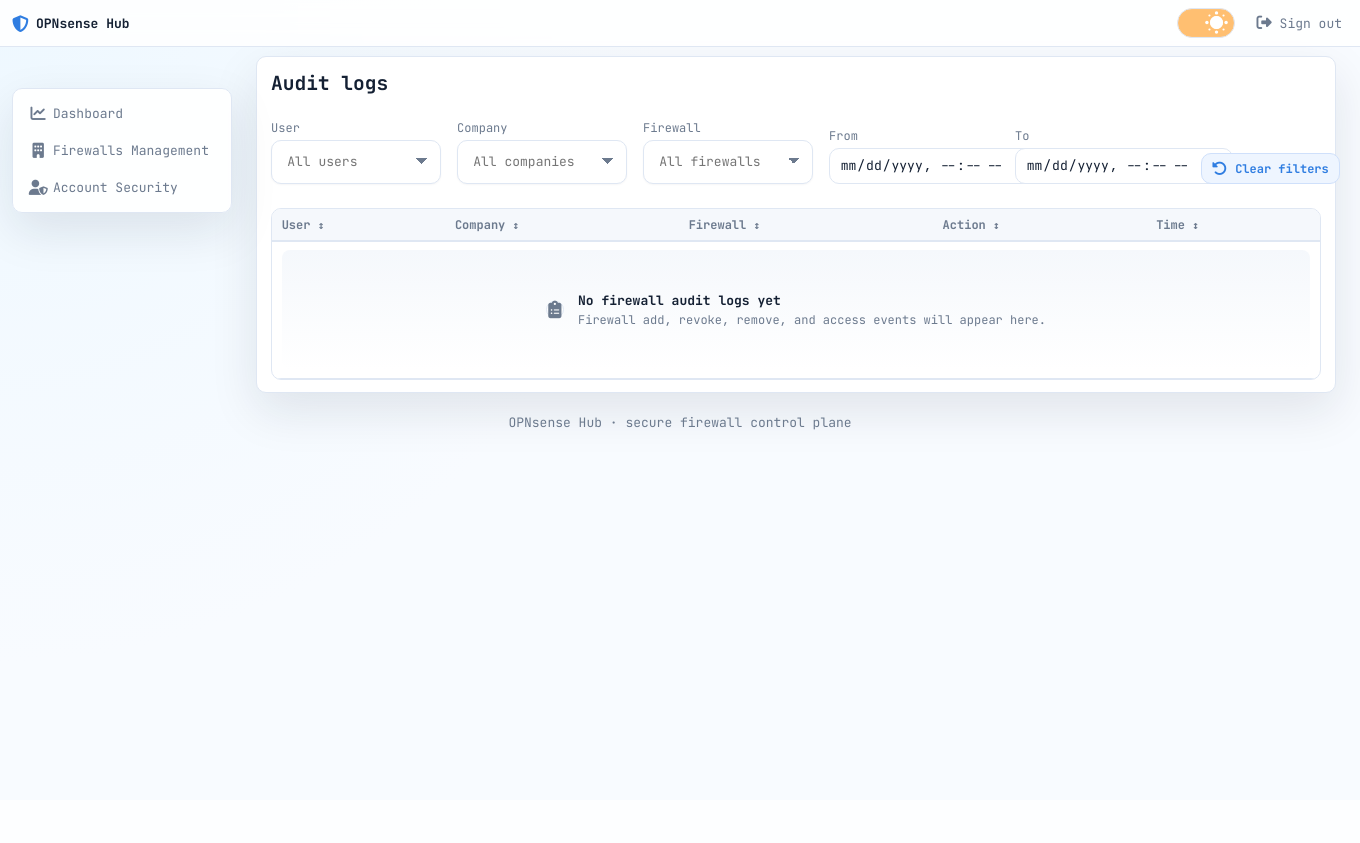
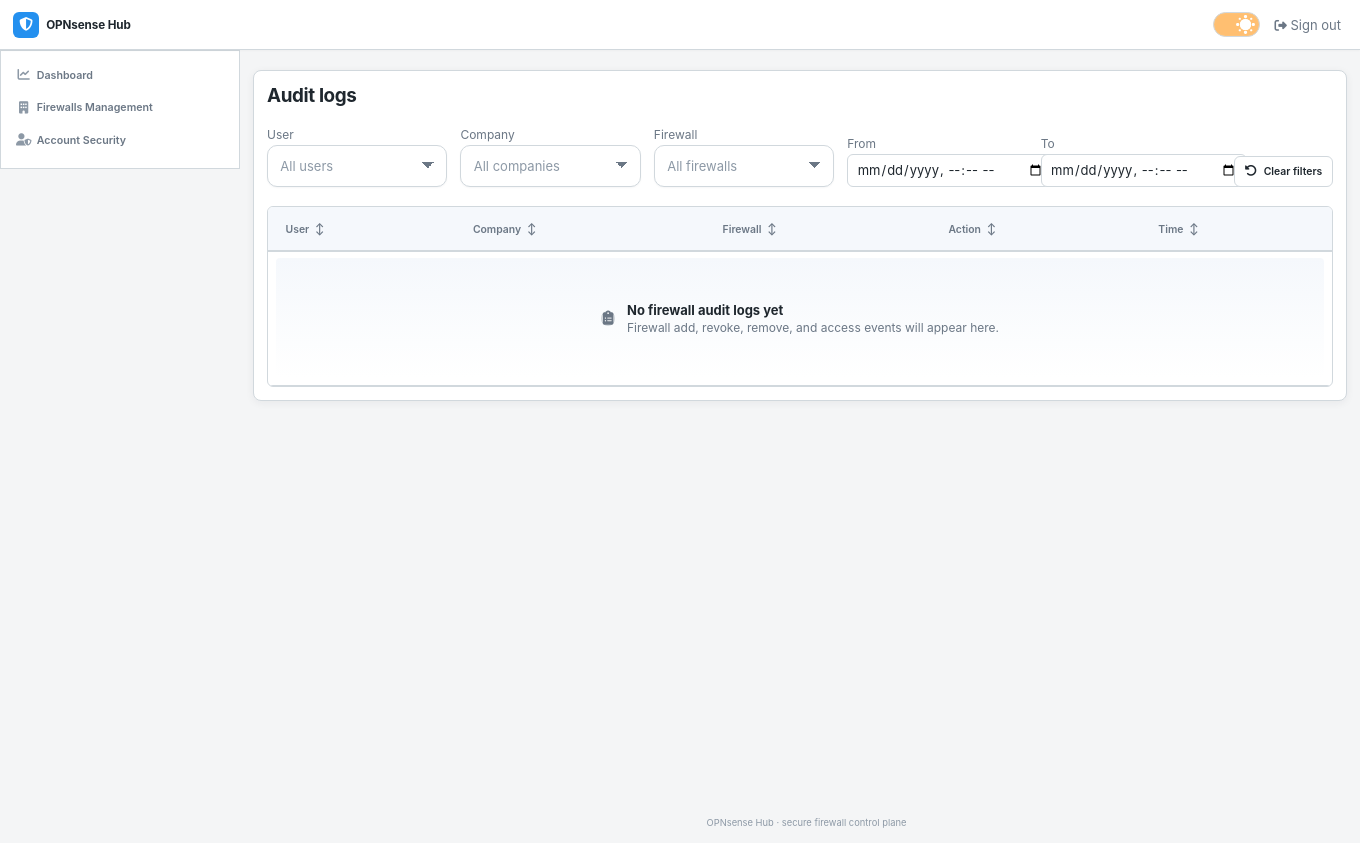
Before and after one commit to albercuba/OPNsense-Hub, a FastAPI app: template dashboard/app/templates/audit_logs.html in a window 1360 px wide. Before the commit the page ends 431 px from the top, so only its background shows below. Run offline with FastAPI, Linux system fonts and the light colour scheme; the template is opened without the code that fills it, so the values that code supplies are empty; parts of the project's set-up code (start-up, migrations or seed data) failed here and were passed over; some libraries are stand-ins or nearby versions.

Commit message:
feat: UI redesign

```diff
--- /dev/null
+++ b/dashboard/app/static/pharmapms-theme.css
@@ -0,0 +1,384 @@
+/* PharmaPMS visual language for OPNsense Hub.
+ * This file intentionally overrides presentation only; routes, forms, and
+ * security-sensitive interaction hooks remain in the existing templates/JS.
+ */
+:root {
+    color-scheme: light;
+    --background: #f4f5f6;
+    --surface: #ffffff;
+    --surface-hover: #f0f2f4;
+    --surface-active: #e7edf3;
+    --text-primary: #1f272e;
+    --text-secondary: #6b7785;
+    --text-muted: #8d99a6;
+    --border: #d1d8dd;
+    --input-bg: #ffffff;
+    --overlay: rgb(31 39 46 / 38%);
+    --accent: #2490ef;
+    --accent-hover: #1a75c4;
+    --danger: #b42318;
+    --warning: #a15c00;
+    --success: #087443;
+    --info: #315f9e;
+    --sidebar-width: 240px;
+    --radius-sm: 4px;
+    --radius-md: 6px;
+    --radius-lg: 8px;
+    --shadow: 0 2px 8px rgb(31 39 46 / 6%);
+    --line: var(--border);
+    --bg: var(--background);
+    --panel: var(--surface);
+    --panel-elevated: var(--surface);
+    --topbar-panel: var(--surface);
+    --text: var(--text-primary);
+    --muted: var(--text-secondary);
+    --radius: var(--radius-md);
+}
+
+:root[data-theme="dark"] {
+    color-scheme: dark;
+    --background: #202326;
+    --surface: #292d31;
+    --surface-hover: #343a40;
+    --surface-active: #3d454d;
+    --text-primary: #eef1f3;
+    --text-secondary: #b1bac3;
+    --text-muted: #8d99a6;
+    --border: #41484f;
+    --input-bg: #30353a;
+    --overlay: rgb(0 0 0 / 65%);
+    --accent: #5fb1f7;
+    --accent-hover: #2490ef;
+    --danger: #ff8c83;
+    --warning: #f0b35a;
+    --success: #56d492;
+    --info: #8abcf2;
+    --line: var(--border);
+    --bg: var(--background);
+    --panel: var(--surface);
+    --panel-elevated: var(--surface);
+    --topbar-panel: var(--surface);
+    --text: var(--text-primary);
+    --muted: var(--text-secondary);
+}
+
+html,
+body {
+    min-width: 320px;
+    background: var(--background);
+    color: var(--text-primary);
+    font-family: Inter, ui-sans-serif, -apple-system, BlinkMacSystemFont, "Segoe UI", Helvetica, Arial, sans-serif;
+    font-size: 13px;
+}
+
+body {
+    background: var(--background);
+}
+
+.topbar {
+    min-height: 50px;
+    height: 50px;
+    padding: 0 1rem;
+    background: var(--surface);
+    border-bottom: 1px solid var(--border);
+    box-shadow: 0 1px 2px rgb(31 39 46 / 3%);
+}
+
+.topbar-leading,
+.nav {
+    gap: 0.65rem;
+}
+
+.brand {
+    gap: 0.55rem;
+    color: var(--text-primary);
+    font-size: 0.9rem;
+    letter-spacing: -0.01em;
+}
+
+.brand-mark {
+    display: inline-grid;
+    place-items: center;
+    width: 26px;
+    height: 26px;
+    border-radius: var(--radius-md);
+    color: #fff;
+    background: var(--accent);
+    font-size: 0.8rem;
+}
+
+:root[data-theme="dark"] .brand-mark {
+    color: #202326;
+    background: #ededed;
+}
+
+.side-menu {
+    top: 50px;
+    left: 0;
+    width: var(--sidebar-width);
+    max-height: calc(100vh - 50px);
+    padding: 0.75rem 0.5rem 1rem;
+    background: var(--surface);
+    border-right: 1px solid var(--border);
+    border-radius: 0;
+    box-shadow: none;
+}
+
+.app-layout {
+    min-height: calc(100vh - 50px);
+    padding: 0 1rem 0 calc(var(--sidebar-width) + 1rem);
+}
+
+.shell {
+    max-width: 1440px;
+    margin: 0 auto;
+    padding: 1rem 0 2rem;
+}
+
+.side-menu-link,
+.side-menu-section-title {
+    min-height: 2.25rem;
+    padding: 0.55rem 0.7rem;
+    border-radius: var(--radius-md);
+    color: var(--text-secondary);
+    font-size: 0.82rem;
+    font-weight: 600;
+}
+
+.side-menu-link:hover,
+.side-menu-link:focus-visible,
+.side-menu-link.active,
+.side-menu-section-title:hover,
+.side-menu-section-title:focus-visible {
+    color: var(--text-primary);
+    background: var(--surface-hover);
+}
+
+.side-menu-link.active {
+    box-shadow: inset 3px 0 0 var(--accent);
+}
+
+.side-menu-link i {
+    width: 1.1rem;
+    color: var(--text-muted);
+}
+
+.side-menu-link.active i {
+    color: var(--accent);
+}
+
+.side-menu-submenu {
+    margin: 0.15rem 0 0.45rem 1rem;
+    padding-left: 0.35rem;
+    border-left: 1px solid var(--border);
+}
+
+.side-menu-sublink {
+    min-height: 2rem;
+    padding: 0.45rem 0.65rem;
+    border-radius: var(--radius-sm);
+    color: var(--text-secondary);
+    font-size: 0.78rem;
+}
+
+.side-menu-sublink:hover,
+.side-menu-sublink:focus-visible,
+.side-menu-sublink.active {
+    color: var(--text-primary);
+    background: var(--surface-hover);
+}
+
+.card,
+.dashboard-card,
+.modal-card {
+    padding: 1rem;
+    background: var(--surface);
+    border: 1px solid var(--border);
+    border-radius: var(--radius-lg);
+    box-shadow: var(--shadow);
+}
+
+.admin-card-header,
+.dashboard-page-header {
+    gap: 0.75rem;
+    margin-bottom: 0.85rem;
+}
+
+h1,
+h2,
+h3 {
+    color: var(--text-primary);
+    letter-spacing: -0.02em;
+}
+
+h1 { font-size: 1.45rem; }
+h2 { font-size: 1.05rem; }
+h3 { font-size: 0.9rem; }
+
+.muted,
+.summary,
+.eyebrow,
+.form-row > span,
+.form-label,
+label > span {
+    color: var(--text-secondary);
+}
+
+input,
+select,
+textarea {
+    min-height: 2.35rem;
+    padding: 0.5rem 0.65rem;
+    color: var(--text-primary);
+    background: var(--input-bg);
+    border: 1px solid var(--border);
+    border-radius: var(--radius-md);
+}
+
+input::placeholder,
+textarea::placeholder {
+    color: var(--text-muted);
+}
+
+input:hover,
+select:hover,
+textarea:hover {
+    border-color: var(--text-muted);
+}
+
+input:focus,
+select:focus,
+textarea:focus {
+    border-color: var(--accent);
+    outline: 2px solid rgb(36 144 239 / 20%);
+    outline-offset: 0;
+}
+
+.button,
+button.button,
+button:not(.side-menu-link):not(.side-menu-toggle):not(.theme-toggle):not(.link-button):not(.icon-button):not(.modal-close):not(.toast-close) {
+    min-height: 2.35rem;
+    padding: 0.5rem 0.75rem;
+    border-radius: var(--radius-md);
+    font-size: 0.8rem;
+    font-weight: 600;
+    transition: background 0.16s ease, border-color 0.16s ease, color 0.16s ease, transform 0.16s ease;
+}
+
+.button,
+button.button {
+    color: #fff;
+    background: var(--accent);
+    box-shadow: none;
+}
+
+.button:hover,
+.button:focus-visible,
+button.button:hover,
+button.button:focus-visible {
+    color: #fff;
+    background: var(--accent-hover);
+}
+
+.button.secondary,
+.button.outline {
+    color: var(--text-primary);
+    background: var(--surface);
+    border: 1px solid var(--border);
+}
+
+.button.secondary:hover,
+.button.secondary:focus-visible,
+.button.outline:hover,
+.button.outline:focus-visible {
+    color: var(--text-primary);
+    background: var(--surface-hover);
+    border-color: var(--text-muted);
+}
+
+.button.backup-action { color: #fff; background: #087f5b; }
+.button.restore-action { color: #fff; background: #b66a00; }
+
+.icon-button,
+.side-menu-toggle,
+.link-button {
+    border-radius: var(--radius-md);
+}
+
+.icon-button:hover,
+.icon-button:focus-visible,
+.side-menu-toggle:hover,
+.side-menu-toggle:focus-visible {
+    color: var(--text-primary);
+    background: var(--surface-hover);
+    border-color: var(--border);
+}
+
+.toast {
+    border: 1px solid var(--border);
+    border-radius: var(--radius-lg);
+    box-shadow: 0 8px 24px rgb(31 39 46 / 14%);
+}
+
+.footer {
+    margin-left: calc(var(--sidebar-width) + 1rem);
+    padding: 0.75rem 1rem 1.2rem;
+    color: var(--text-muted);
+    background: var(--background);
+    border-top: 0;
+    font-size: 0.72rem;
+}
+
+@media (max-width: 900px) {
+    .topbar {
+        height: 50px;
+        min-height: 50px;
+        padding: 0 0.75rem;
+    }
+
+    .user-summary {
+        display: none;
+    }
+
+    .app-layout {
+        padding: 0 0.75rem;
+    }
+
+    .shell {
+        padding-top: 0.75rem;
+    }
+
+    .side-menu {
+        top: 50px;
+        max-height: calc(100vh - 50px);
+        transform: translateX(-105%);
+        transition: transform 0.18s ease;
+    }
+
+    body.side-menu-open .side-menu {
+        transform: translateX(0);
+    }
+
+    .footer {
+        margin-left: 0;
+    }
+}
+
+@media (max-width: 560px) {
+    .topbar .brand {
+        font-size: 0.82rem;
+    }
+
+    .nav {
+        gap: 0.25rem;
+    }
+
+    .shell {
+        padding-bottom: 1rem;
+    }
+
+    .card,
+    .dashboard-card {
+        padding: 0.8rem;
+    }
+}
--- a/dashboard/app/static/style.css
+++ b/dashboard/app/static/style.css
@@ -1,4 +1,3 @@
-@import url("https://fonts.googleapis.com/css2?family=JetBrains+Mono:wght@400;500;700&display=swap");
 
 :root {
     --bg: #f8fbff;
--- a/dashboard/app/templates/base.html
+++ b/dashboard/app/templates/base.html
@@ -24,6 +24,7 @@
             href="https://cdnjs.cloudflare.com/ajax/libs/font-awesome/6.5.2/css/all.min.css"
         />
         <link rel="stylesheet" href="/static/style.css?v=20260831-device-settings-2" />
+                <link rel="stylesheet" href="/static/pharmapms-theme.css?v=20260913-1" />
     </head>
     <body>
         <header class="topbar">
```
